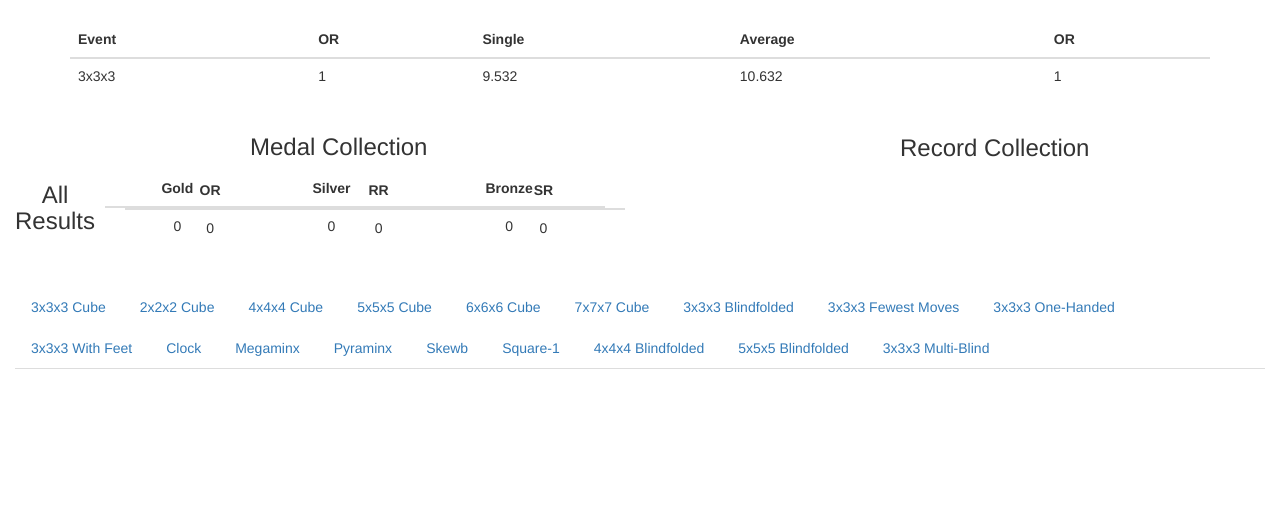
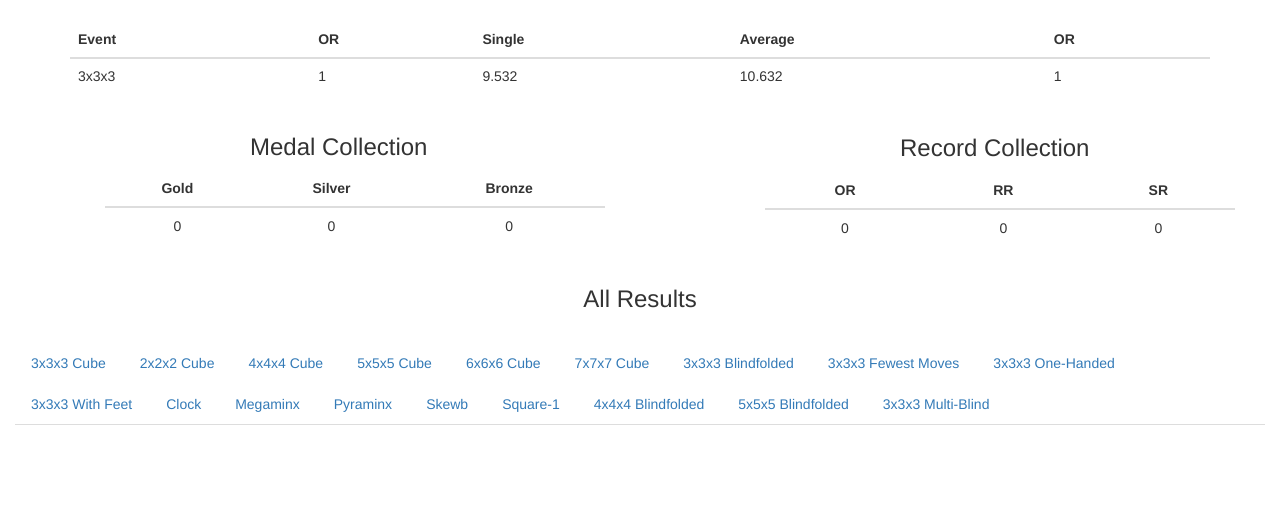
Before and after one commit to TipsterTrickster/online-cubing-association, a Django app: page /complist/1/ in a window 1280 px wide. Shown: the part 245-751 px from the top of the page. Before the commit the page ends 614 px from the top, so only its background shows below. Run offline with Django 3.2, Linux system fonts and the light colour scheme; data comes from the database, SQL or seed files in the repository; some libraries are stand-ins or nearby versions.

Commit message:
fixed all of the white space to the right

```diff
--- a/complist/static/complist/detail.css
+++ b/complist/static/complist/detail.css
@@ -21,7 +21,8 @@
     margin-top: -129px;
 }
 #c4 {
-    float: right;
+    margin-left: 750px;
+    width: 500px;
 }
 #t4 {
     width: 500px;
```
